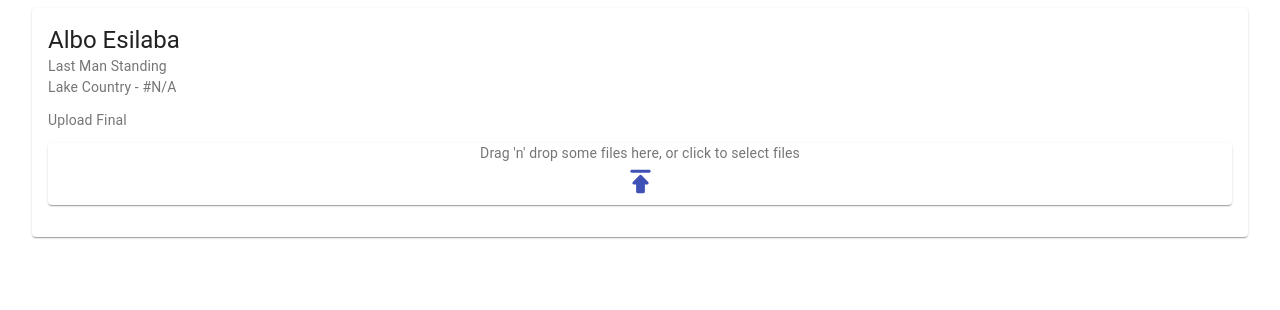
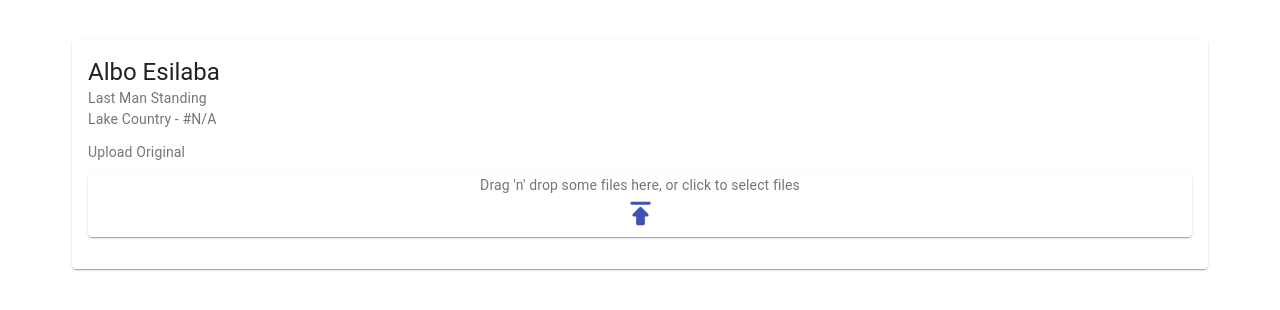
Before and after one commit to mattmatuszak/-no-regrets-mp3-ui, a React (Create React App) app: page /details/10001 in a window 1280 px wide. Shown: the top 310 px of the page. Built offline with nearby package versions, Linux system fonts and the light colour scheme; no server answers.

Commit message:
further refinement with extra features

```diff
--- a/src/details/MediaItemDetails.js
+++ b/src/details/MediaItemDetails.js
@@ -1,4 +1,4 @@
-import React from 'react'
+import React, { useState, useEffect } from 'react'
 import { useParams } from 'react-router-dom'
 import { makeStyles } from '@material-ui/core/styles'
 import Typography from '@material-ui/core/Typography'
@@ -6,6 +6,9 @@ import Typography from '@material-ui/core/Typography'
 import Card from '@material-ui/core/Card'
 import CardActions from '@material-ui/core/CardActions'
 import CardContent from '@material-ui/core/CardContent'
+import CardMedia from '@material-ui/core/CardMedia'
+
+import axios from 'axios'
 
 import { itemsMap } from '../resources/mediaItems'
 
@@ -21,7 +24,14 @@ const useStyles = makeStyles(theme => ({
     fontWeight: theme.typography.fontWeightRegular
   },
   card: {
-    minWidth: 275
+    minWidth: 275,
+    margin: theme.spacing(5)
+  },
+  media: {
+    width: '800px',
+    height: '525px',
+    // objectFit: 'cover'
+    // paddingTop: '56.25%', // 16:9
   },
   title: {
     fontSize: 14
@@ -34,17 +44,34 @@ const useStyles = makeStyles(theme => ({
 
 export default () => {
   const { mediaItemId } = useParams()
+  const [mediaItem, updateMediaItem] = useState({ fetched: false })
   const details = itemsMap[mediaItemId] || {}
   const classes = useStyles()
 
-  const files = [
-    { kind: 'original', visualLink: '/api/media/123456/original/visual', fileLink: '/api/media/123456/original' },
-    { kind: 'pre-edit', visualLink: '/api/media/123456/pre-edit/visual', fileLink: '/api/media/123456/pre-edit' }
-  ]
+  useEffect(() => {
+    if (!mediaItem.fetched) {
+      axios.get(`/api/media/${mediaItemId}`)
+        .then(mediaItemResult => mediaItemResult.data)
+        .then(mediaItem => updateMediaItem({ ...mediaItem, fetched: true, failure: false }))
+        .catch(err => {
+          if (err.response.status === 404) {
+            updateMediaItem({ fetched: true })
+          } else {
+            console.log(err)
+            updateMediaItem({ fetched: true, failure: true })
+          }
+        })
+    }
+  }, [mediaItemId, mediaItem.fetched])
 
-  const original = files.find(file => file.kind === 'original')
-  const preEdit = files.find(file => file.kind === 'pre-edit')
-  const final = files.find(file => file.kind === 'final')
+  // const files = [
+  //   { kind: 'original', visualLink: '/api/media/123456/original/visual', fileLink: '/api/media/123456/original' },
+  //   { kind: 'pre-edit', visualLink: '/api/media/123456/pre-edit/visual', fileLink: '/api/media/123456/pre-edit' }
+  // ]
+
+  // const original = files.find(file => file.kind === 'original')
+  // const preEdit = files.find(file => file.kind === 'pre-edit')
+  // const final = files.find(file => file.kind === 'final')
 
   return (
     <div className={classes.root}>
@@ -59,25 +86,38 @@ export default () => {
           <Typography className={classes.pos} color='textSecondary'>
             {`${details.subtitle} - ${details.time}`}
           </Typography>
-          {!original &&
+          {mediaItem.failure &&
+            <Typography className={classes.pos} color='textSecondary'>
+              Big errors, please fix me!!
+            </Typography>}
+          {!mediaItem.failure && !mediaItem.original &&
             <>
-            <Typography className={classes.pos} color='textSecondary'>
-              Upload Original
-            </Typography>
-              <UploadMp3 mediaItemId={mediaItemId} kind='original' />}
-            </>}
-          {original && preEdit && !final &&
-            <>
-            <Typography className={classes.pos} color='textSecondary'>
-              Upload Final
-            </Typography>
-            <UploadMp3 mediaItemId={mediaItemId} kind='final' />
+              <Typography className={classes.pos} color='textSecondary'>
+                Upload Original
+              </Typography>
+              <UploadMp3 mediaItemId={mediaItemId} kind='original' />
             </>}
         </CardContent>
         <CardActions>
           {/* <UploadMp3 /> */}
         </CardActions>
       </Card>
+      {mediaItem.original &&
+      <Card className={classes.card}>
+        <CardContent>
+          <Typography variant='h5' component='h2'>
+            Original
+          </Typography>
+          <CardMedia
+            className={classes.media}
+            image={`/api/media/content/10003-original.png`}
+            title="Original"
+            src='img'
+          />
+        </CardContent>
+        <CardActions>
+        </CardActions>
+      </Card>}
       {/* <StagePanel
         mediaItemId={mediaItemId}
         kind='original'
```
